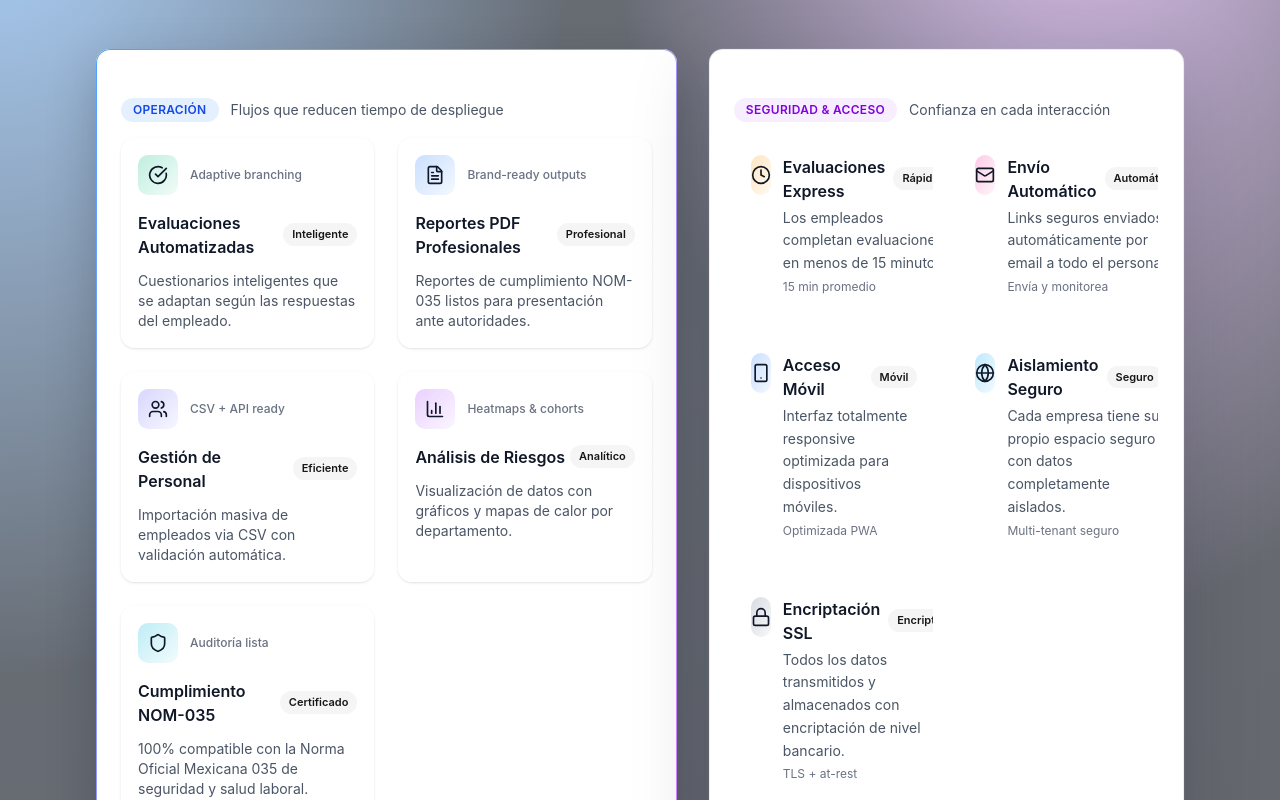
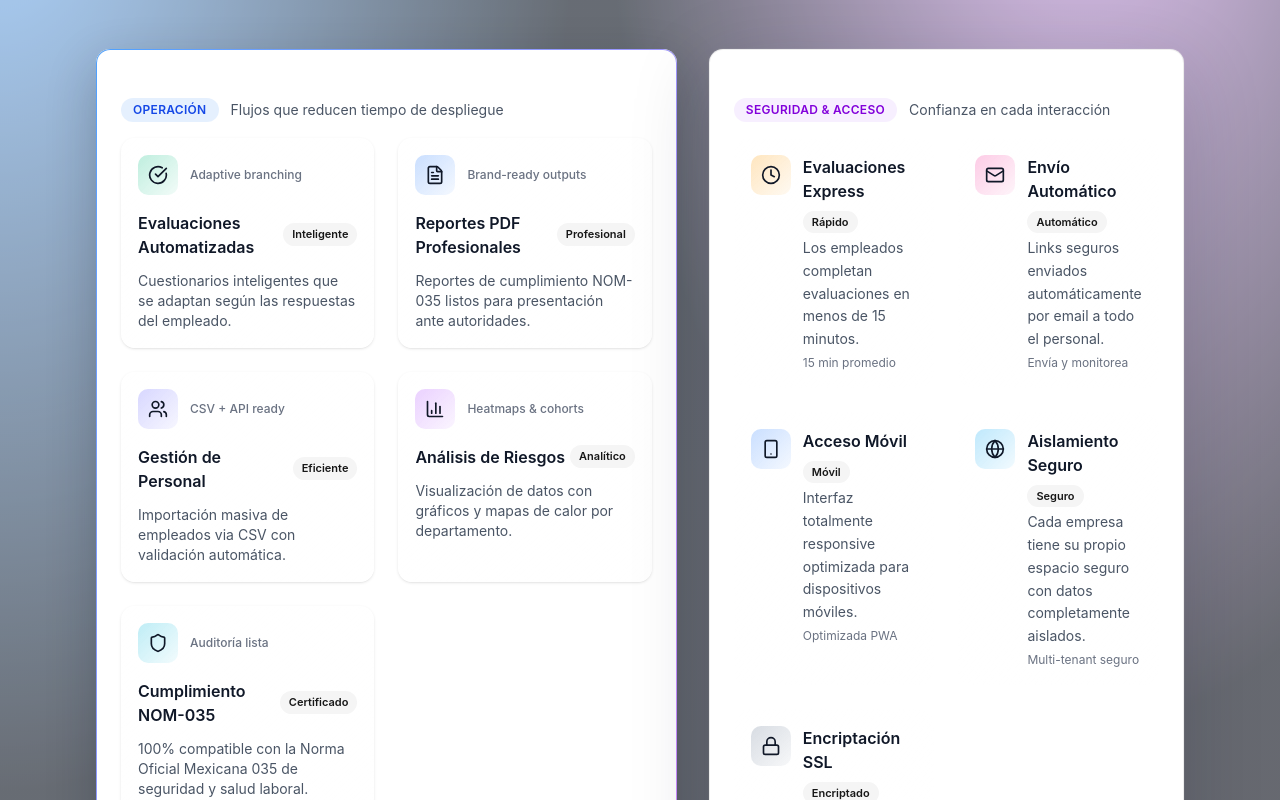
Before and after one commit to BryanPMX/Entorno-35, a Next.js app in the folder web/frontend/: page / in a window 1280 px wide. Shown: the part 1220-2020 px from the top of the page. Built offline with nearby package versions, Linux system fonts and the light colour scheme; no server answers.

Commit message:
fix: prevent text clipping in Seguridad y Acceso feature cards by improving wrap and sizing rules

```diff
--- a/web/frontend/components/marketing/features-section.tsx
+++ b/web/frontend/components/marketing/features-section.tsx
@@ -175,18 +175,18 @@ export function FeaturesSection() {
                   return (
                     <div
                       key={feature.title}
-                      className="relative z-0 rounded-xl border border-white/40 dark:border-white/10 bg-gradient-to-br from-white/70 to-white/40 dark:from-white/10 dark:to-white/0 p-4 hover:shadow-lg hover:-translate-y-1 transition-all h-full flex flex-col gap-2 hover:z-20 overflow-hidden transform-gpu"
+                      className="relative z-0 rounded-xl border border-white/40 dark:border-white/10 bg-gradient-to-br from-white/70 to-white/40 dark:from-white/10 dark:to-white/0 p-4 hover:shadow-lg hover:-translate-y-1 transition-all h-full flex flex-col gap-2 hover:z-20 transform-gpu"
                     >
                       <div className="flex items-start gap-3">
-                        <div className={`w-10 h-10 rounded-lg bg-gradient-to-br ${feature.accent} flex items-center justify-center`}>
+                        <div className={`w-10 h-10 rounded-lg bg-gradient-to-br ${feature.accent} flex items-center justify-center flex-shrink-0`}>
                           <IconComponent className="w-5 h-5 text-gray-900 dark:text-white" />
                         </div>
-                        <div className="space-y-1">
-                          <div className="flex items-center gap-2">
-                            <h3 className="text-base font-semibold text-gray-900 dark:text-white">
+                        <div className="space-y-1 min-w-0 w-full">
+                          <div className="flex items-start gap-2 flex-wrap">
+                            <h3 className="text-base font-semibold text-gray-900 dark:text-white min-w-0 break-words">
                               {feature.title}
                             </h3>
-                            <Badge variant="secondary" className="text-[11px] px-2">
+                            <Badge variant="secondary" className="text-[11px] px-2 shrink-0">
                               {feature.badge}
                             </Badge>
                           </div>
```
